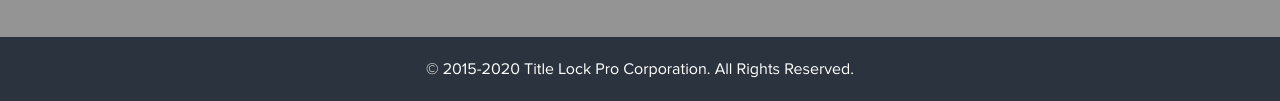
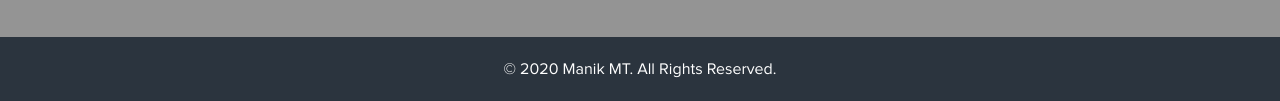
Before and after one commit to manikmt01/title_lock, a plain HTML site: page index.html in a window 1280 px wide. Shown: the part 4534-4635 px from the top of the page. Drawn offline with Linux system fonts and the light colour scheme.

Commit message:
Update index.html

```diff
--- a/index.html
+++ b/index.html
@@ -632,7 +632,7 @@
 
 <!-- footer start -->
 <footer>
-    <p>&copy; 2015-2020 Title Lock Pro Corporation. All Rights Reserved.</p>
+    <p>&copy; 2020 Manik MT. All Rights Reserved.</p>
 </footer>
 <!-- footer end -->
 
```
